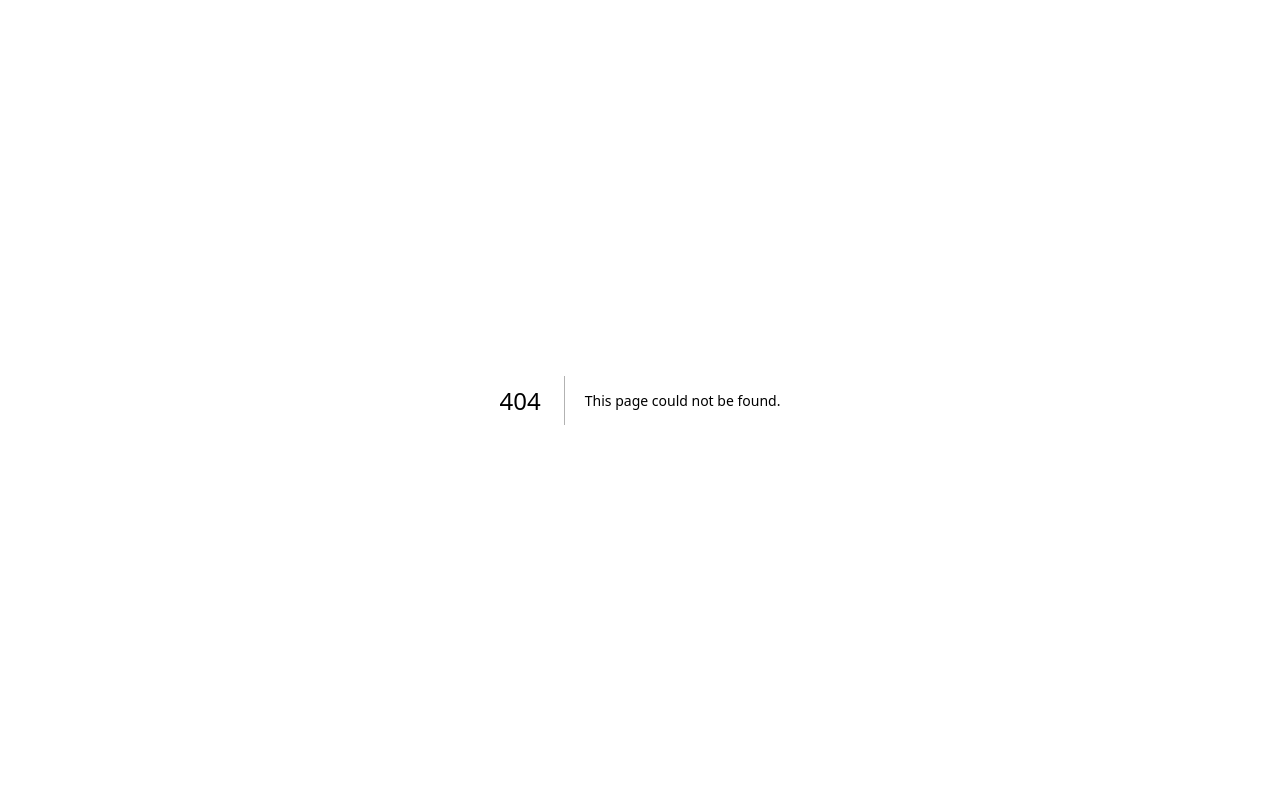
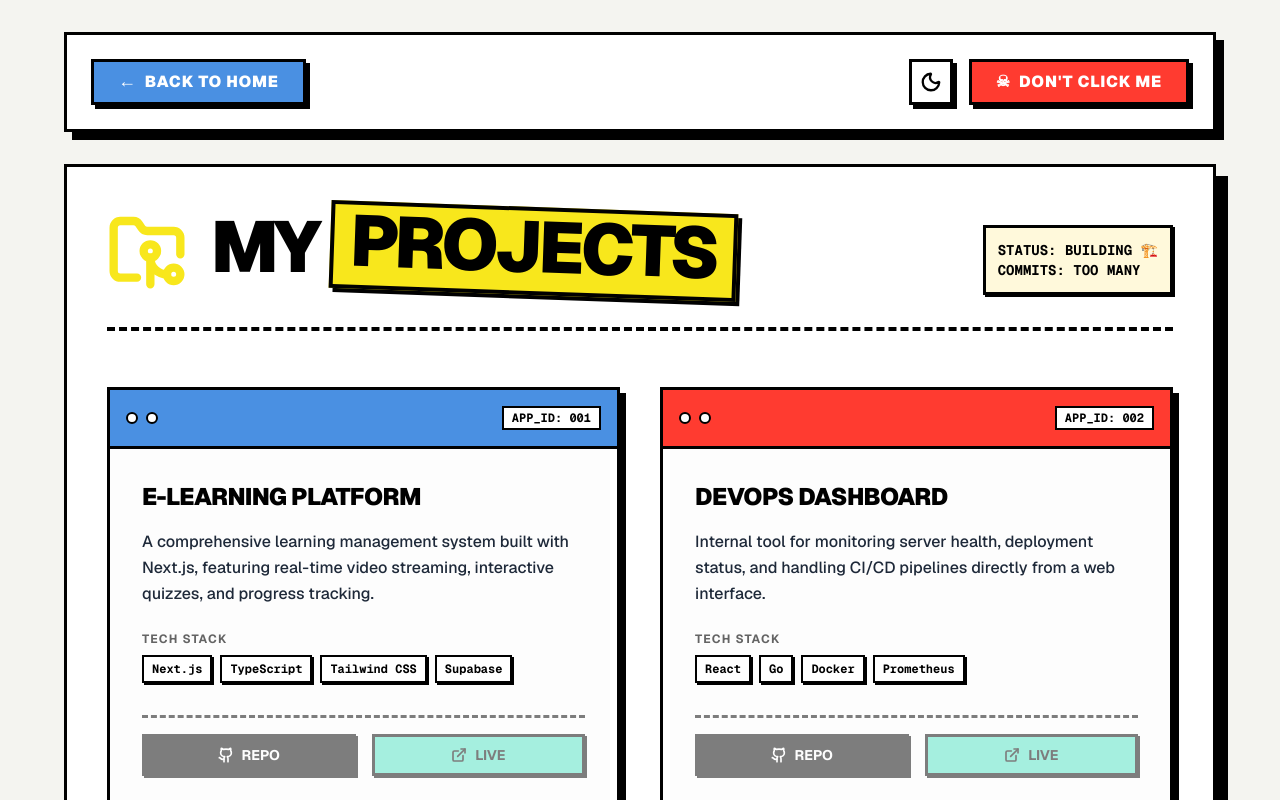
Before and after one commit to MakdumIbrohim/portfolio-v2, a Next.js app: page /projects in a window 1280 px wide. Before the commit this address had no page. Shown: the top 800 px of the page. Built offline with nearby package versions, Linux system fonts and the light colour scheme.

Commit message:
feat: Add initial home and projects pages to the portfolio application.

```diff
--- a/app/page.tsx
+++ b/app/page.tsx
@@ -13,9 +13,9 @@ export default function Home() {
           <div className="border-[3px] border-black dark:border-white bg-[#4a90e2] text-white px-2 sm:px-4 py-2 flex items-center justify-center gap-1 sm:gap-2 shadow-[2px_2px_0_0_#000] md:shadow-[4px_4px_0_0_#000] dark:shadow-[2px_2px_0_0_#fff] dark:md:shadow-[4px_4px_0_0_#fff] hover:translate-y-[2px] hover:shadow-[1px_1px_0_0_#000] dark:hover:shadow-[1px_1px_0_0_#fff] cursor-pointer transition-all w-full lg:w-auto text-center">
             <span>★</span> PROFILE <span>★</span>
           </div>
-          <div className="border-[3px] border-black dark:border-white bg-[#f8e71c] dark:bg-[#b8a900] px-2 sm:px-4 py-2 flex items-center justify-center shadow-[2px_2px_0_0_#000] md:shadow-[4px_4px_0_0_#000] dark:shadow-[2px_2px_0_0_#fff] dark:md:shadow-[4px_4px_0_0_#fff] hover:translate-y-[2px] hover:shadow-[1px_1px_0_0_#000] dark:hover:shadow-[1px_1px_0_0_#fff] cursor-pointer transition-all text-black dark:text-white w-full lg:w-auto text-center">
+          <Link href="/projects" className="border-[3px] border-black dark:border-white bg-[#f8e71c] dark:bg-[#b8a900] px-2 sm:px-4 py-2 flex items-center justify-center shadow-[2px_2px_0_0_#000] md:shadow-[4px_4px_0_0_#000] dark:shadow-[2px_2px_0_0_#fff] dark:md:shadow-[4px_4px_0_0_#fff] hover:translate-y-[2px] hover:shadow-[1px_1px_0_0_#000] dark:hover:shadow-[1px_1px_0_0_#fff] cursor-pointer transition-all text-black dark:text-white w-full lg:w-auto text-center block">
             PROJECTS
-          </div>
+          </Link>
           <Link href="/certificates" className="border-[3px] border-black dark:border-white bg-[#50e3c2] dark:bg-[#008f6b] px-2 sm:px-4 py-2 flex items-center justify-center shadow-[2px_2px_0_0_#000] md:shadow-[4px_4px_0_0_#000] dark:shadow-[2px_2px_0_0_#fff] dark:md:shadow-[4px_4px_0_0_#fff] hover:translate-y-[2px] hover:shadow-[1px_1px_0_0_#000] dark:hover:shadow-[1px_1px_0_0_#fff] cursor-pointer transition-all text-black dark:text-white w-full lg:w-auto text-center block">
             CERTIFICATES
           </Link>
--- /dev/null
+++ b/app/projects/page.tsx
@@ -0,0 +1,142 @@
+"use client";
+
+import React from 'react';
+import Link from 'next/link';
+import { FolderGit2, ExternalLink, Github } from 'lucide-react';
+import { ThemeToggle } from '@/components/theme-toggle';
+import { DontClickButton } from '@/components/dont-click-button';
+
+// Sample projects data
+const projects = [
+    {
+        id: 1,
+        title: "E-Learning Platform",
+        description: "A comprehensive learning management system built with Next.js, featuring real-time video streaming, interactive quizzes, and progress tracking.",
+        tech: ["Next.js", "TypeScript", "Tailwind CSS", "Supabase"],
+        color: "#4a90e2", // Blue
+        link: "#",
+        github: "#"
+    },
+    {
+        id: 2,
+        title: "DevOps Dashboard",
+        description: "Internal tool for monitoring server health, deployment status, and handling CI/CD pipelines directly from a web interface.",
+        tech: ["React", "Go", "Docker", "Prometheus"],
+        color: "#ff3b30", // Red
+        link: "#",
+        github: "#"
+    },
+    {
+        id: 3,
+        title: "EcoTracker API",
+        description: "RESTful API built with Laravel to track carbon footprint data for enterprises. Includes complex data aggregation and reporting.",
+        tech: ["Laravel", "PostgreSQL", "Redis"],
+        color: "#50e3c2", // Cyan/Green
+        link: "#",
+        github: "#"
+    },
+    {
+        id: 4,
+        title: "Crypto Portfolio App",
+        description: "Mobile-first web application to track cryptocurrency investments, utilizing real-time WebSocket data from major exchanges.",
+        tech: ["React Native", "Expo", "Zustand"],
+        color: "#f8e71c", // Yellow
+        link: "#",
+        github: "#"
+    },
+];
+
+export default function ProjectsPage() {
+    return (
+        <div className="min-h-screen bg-[#f4f4f0] dark:bg-[#1a1a1a] text-black dark:text-white p-3 sm:p-4 md:p-8 font-sans selection:bg-black selection:text-white dark:selection:bg-white dark:selection:text-black transition-colors duration-300">
+            {/* Header Navigation */}
+            <header className="border-[3px] border-black dark:border-white p-3 sm:p-4 md:p-6 mb-4 md:mb-8 bg-white dark:bg-black flex flex-col lg:flex-row items-center justify-between gap-4 max-w-6xl mx-auto shadow-[4px_4px_0_0_#000] lg:shadow-[8px_8px_0_0_#000] dark:shadow-[4px_4px_0_0_#fff] dark:lg:shadow-[8px_8px_0_0_#fff]">
+                <nav className="grid grid-cols-1 lg:flex lg:flex-wrap justify-center lg:justify-start gap-2 sm:gap-3 md:gap-4 font-black text-[10px] sm:text-xs md:text-sm lg:text-base tracking-wider uppercase w-full lg:w-auto">
+                    <Link href="/" className="border-[3px] border-black dark:border-white bg-[#4a90e2] text-white px-4 sm:px-6 py-2 flex items-center justify-center gap-1 sm:gap-2 shadow-[2px_2px_0_0_#000] md:shadow-[4px_4px_0_0_#000] dark:shadow-[2px_2px_0_0_#fff] dark:md:shadow-[4px_4px_0_0_#fff] hover:translate-y-[2px] hover:shadow-[1px_1px_0_0_#000] dark:hover:shadow-[1px_1px_0_0_#fff] cursor-pointer transition-all w-full lg:w-auto text-center">
+                        <span className="text-lg leading-none mt-[-2px]">←</span> BACK TO HOME
+                    </Link>
+                </nav>
+                <div className="flex gap-2 sm:gap-4 w-full lg:w-auto items-stretch justify-center lg:justify-end mt-2 lg:mt-0">
+                    <ThemeToggle />
+                    <DontClickButton />
+                </div>
+            </header>
+
+            {/* Main Content Container */}
+            <main className="border-[3px] border-black dark:border-white p-4 sm:p-6 md:p-10 bg-white dark:bg-[#121212] max-w-6xl mx-auto shadow-[6px_6px_0_0_#000] md:shadow-[12px_12px_0_0_#000] dark:shadow-[6px_6px_0_0_#fff] dark:md:shadow-[12px_12px_0_0_#fff] relative">
+
+                {/* Page Title */}
+                <div className="mb-10 sm:mb-14 border-b-[4px] border-dashed border-black dark:border-white pb-6 sm:pb-8 flex flex-col md:flex-row gap-6 justify-between items-start md:items-end">
+                    <div>
+                        <h1 className="text-4xl sm:text-5xl md:text-7xl font-black uppercase tracking-tighter text-center md:text-left leading-none flex items-center justify-center md:justify-start gap-4 sm:gap-6 flex-wrap">
+                            <FolderGit2 className="w-12 h-12 sm:w-16 sm:h-16 md:w-20 md:h-20 text-[#f8e71c] dark:text-[#b8a900]" strokeWidth={2.5} />
+                            <span>MY <span className="bg-[#f8e71c] dark:bg-[#b8a900] text-black px-3 sm:px-4 pb-1 sm:pb-2 border-[3px] sm:border-[4px] border-black dark:border-white inline-block shadow-[4px_4px_0_0_#000] dark:shadow-[4px_4px_0_0_#fff] rotate-2">PROJECTS</span></span>
+                        </h1>
+                    </div>
+
+                    <div className="font-mono text-xs sm:text-sm font-bold bg-[#fff9db] dark:bg-[#1f1a00] p-3 border-[3px] border-black dark:border-white shadow-[2px_2px_0_0_#000] dark:shadow-[2px_2px_0_0_#fff] uppercase text-black dark:text-gray-300 w-full md:w-auto">
+                        STATUS: BUILDING 🏗️<br />
+                        COMMITS: TOO MANY
+                    </div>
+                </div>
+
+                {/* Projects Grid */}
+                <div className="grid grid-cols-1 lg:grid-cols-2 gap-8 sm:gap-10">
+                    {projects.map((project) => (
+                        <div
+                            key={project.id}
+                            className="border-[3px] border-black dark:border-white bg-[#fdfdfd] dark:bg-[#1e1e1e] shadow-[6px_6px_0_0_#000] dark:shadow-[6px_6px_0_0_#fff] transition-transform hover:-translate-y-2 hover:shadow-[8px_8px_0_0_#000] dark:hover:shadow-[8px_8px_0_0_#fff] relative flex flex-col group"
+                        >
+                            {/* Header colored banner */}
+                            <div
+                                className="p-3 sm:p-4 border-b-[3px] border-black dark:border-white flex justify-between items-center"
+                                style={{ backgroundColor: project.color }}
+                            >
+                                <div className="flex gap-2">
+                                    <div className="w-3 h-3 rounded-full border-2 border-black bg-white"></div>
+                                    <div className="w-3 h-3 rounded-full border-2 border-black bg-white"></div>
+                                </div>
+                                <div className="font-mono font-bold text-xs uppercase text-black bg-white px-2 py-0.5 border-2 border-black">
+                                    APP_ID: 00{project.id}
+                                </div>
+                            </div>
+
+                            <div className="p-5 sm:p-6 md:p-8 flex flex-col flex-1">
+                                <h2 className="text-xl sm:text-2xl font-black uppercase tracking-tight mb-4 group-hover:underline decoration-4 underline-offset-4">
+                                    {project.title}
+                                </h2>
+
+                                <p className="font-medium text-sm sm:text-base mb-6 flex-1 text-gray-800 dark:text-gray-300 leading-relaxed">
+                                    {project.description}
+                                </p>
+
+                                {/* Tech Stack Tags */}
+                                <div className="mb-8">
+                                    <div className="font-bold text-[10px] sm:text-xs uppercase tracking-widest mb-2 opacity-60">Tech Stack</div>
+                                    <div className="flex flex-wrap gap-2">
+                                        {project.tech.map((tech, i) => (
+                                            <span key={i} className="font-mono text-[10px] sm:text-xs font-bold border-[2px] border-black dark:border-white bg-white dark:bg-black px-2 py-1 shadow-[2px_2px_0_0_#000] dark:shadow-[2px_2px_0_0_#fff]">
+                                                {tech}
+                                            </span>
+                                        ))}
+                                    </div>
+                                </div>
+
+                                {/* Action Buttons */}
+                                <div className="flex flex-wrap gap-3 sm:gap-4 mt-auto pt-4 border-t-[3px] border-dashed border-black dark:border-white opacity-50 group-hover:opacity-100 transition-opacity">
+                                    <a href={project.github} className="border-[3px] border-black dark:border-white bg-black dark:bg-white text-white dark:text-black font-bold text-xs sm:text-sm px-4 py-2 flex justify-center items-center gap-2 flex-1 hover:translate-y-[2px] shadow-[2px_2px_0_0_#000] dark:shadow-[2px_2px_0_0_#fff] hover:shadow-none transition-all uppercase">
+                                        <Github size={16} strokeWidth={2.5} /> Repo
+                                    </a>
+                                    <a href={project.link} className="border-[3px] border-black dark:border-white bg-[#50e3c2] dark:bg-[#008f6b] text-black dark:text-white font-bold text-xs sm:text-sm px-4 py-2 flex justify-center items-center gap-2 flex-1 hover:translate-y-[2px] shadow-[2px_2px_0_0_#000] dark:shadow-[2px_2px_0_0_#fff] hover:shadow-none transition-all uppercase">
+                                        <ExternalLink size={16} strokeWidth={2.5} /> Live
+                                    </a>
+                                </div>
+                            </div>
+                        </div>
+                    ))}
+                </div>
+
+            </main>
+        </div>
+    );
+}
```
